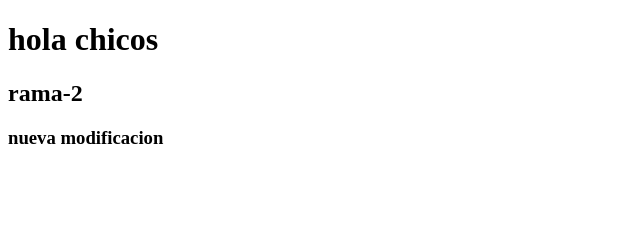
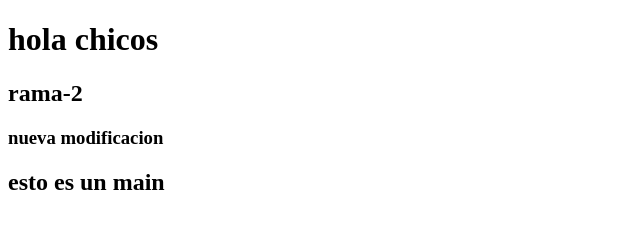
Before and after one commit to hefflenoscar/proyectofocus-oscar, a plain HTML site: page index.html in a window 1280 px wide. Shown: the whole page, without its empty margins (0-640 px from the left). Drawn offline with Linux system fonts and the light colour scheme.

Commit message:
creacion del footer

```diff
--- a/index.html
+++ b/index.html
@@ -23,5 +23,9 @@
             </div>
         </section>
     </main>
+
+    <footer>
+        <h2>esto es un main</h2>
+    </footer>
 </body>
 </html>
```
